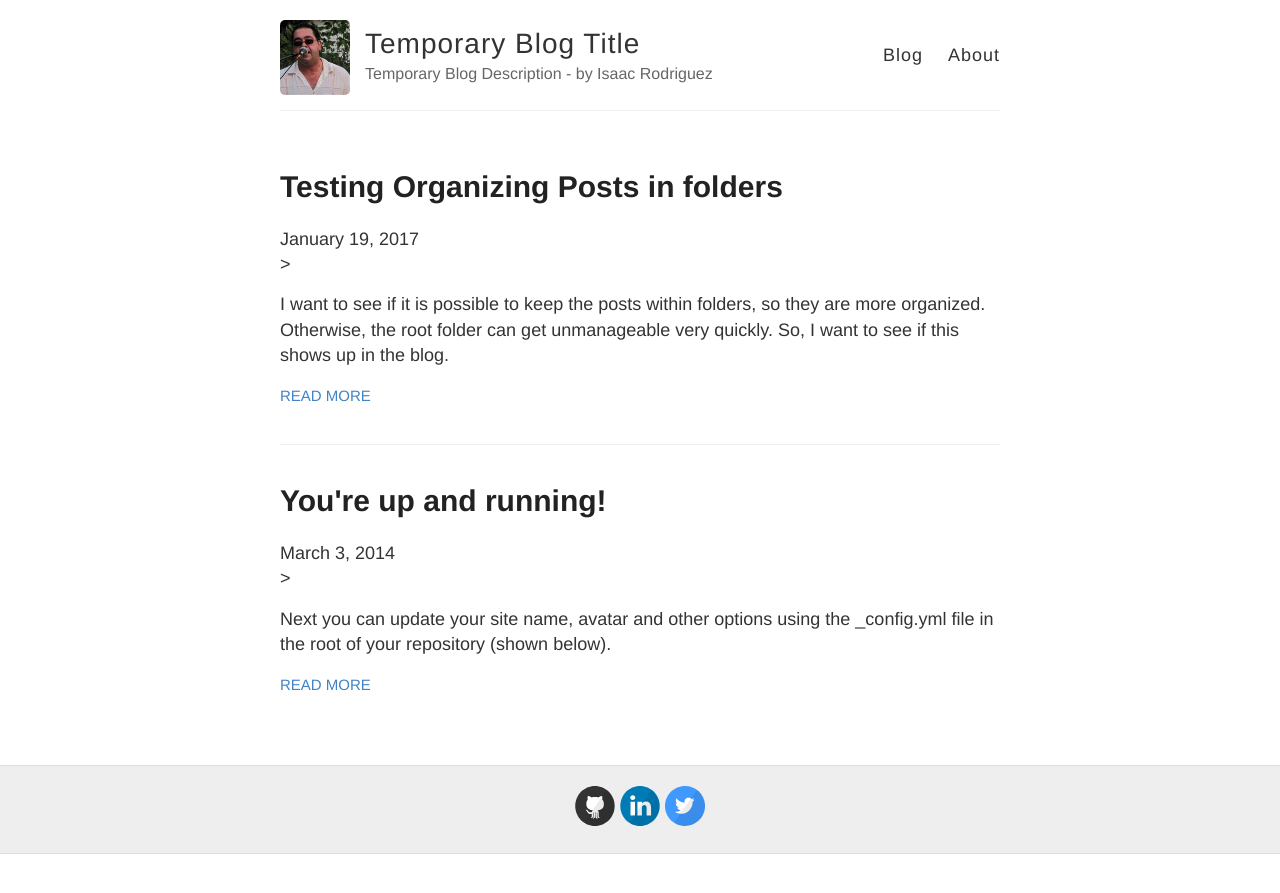
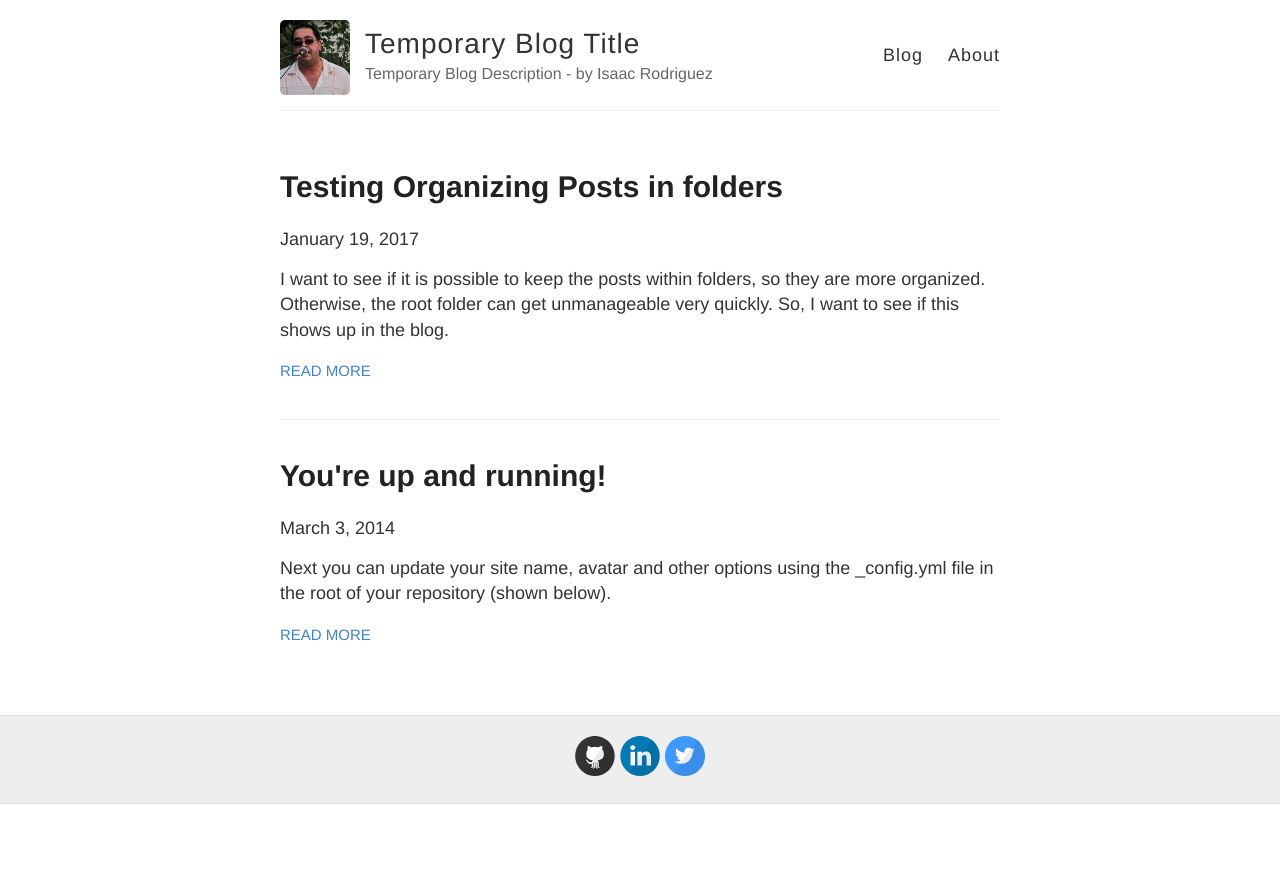
Before and after one commit to CurroRodriguez/currorodriguez.github.io, a Jekyll site: the page built from index.html, in a window 1280 px wide. Shown: the top 893 px of the page. Built offline with Jekyll 4.4.1, drawn with Linux system fonts in a browser that asks for light colours.

Commit message:
changing date format

```diff
--- a/index.html
+++ b/index.html
@@ -7,9 +7,9 @@
     <article class="post">
 
       <h1><a href="{{ site.baseurl }}{{ post.url }}">{{ post.title }}</a></h1>
-      <div class="figcaption">
-        {{ post.date | date: "%B %e, %Y" }}
-      </div>>
+
+      {{ post.date | date: "%B %e, %Y" }}
+
       <div class="entry">
         {{ post.excerpt }}
       </div>
```
